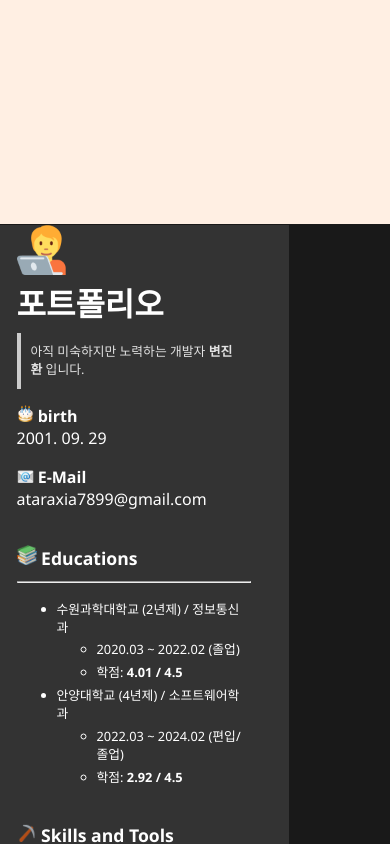
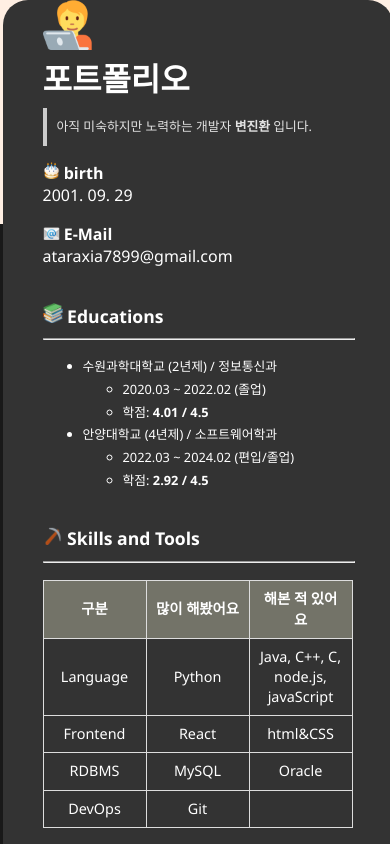
Before and after one commit to ataraxia7899/Portfolio, a React (Vite) app: page / in a window 390 px wide. Shown: the top 844 px of the page. Built offline with nearby package versions, Linux system fonts and the light colour scheme.

Commit message:
모바일 환경 배경 스타일 수정 4

```diff
--- a/src/App.jsx
+++ b/src/App.jsx
@@ -19,25 +19,33 @@ export default function App() {
 		minWidth: '320px', // 최소 너비
 	};
 
-	const contentStyle = {
-		width: '80%', // 더 나은 균형감을 위해 조정된 너비
+	const desktopContentStyle = {
+		width: '80%',
 		maxWidth: '1200px',
 		background: '#333333',
 		position: 'relative',
 		top: '10px',
 		padding: '0 40px 25px',
-		margin: '0 auto', // div를 수평으로 중앙 정렬
-		boxSizing: 'border-box', // 너비 계산에 패딩 포함
-		overflowX: 'hidden', // 가로 스크롤 방지
-		'@media screen and (max-width: 768px)': {
-			width: '100%',
-			maxWidth: 'none',
-			top: '-215px', // 커버 높이만큼 위로 이동
-			left: '65px',
-			minHeight: '100vh', // 전체 화면 높이
-			borderRadius: '25px 25px 0 0', // 상단 모서리만 둥글게
-		},
+		margin: '0 auto',
+		boxSizing: 'border-box',
+		overflowX: 'hidden',
 	};
+
+	const mobileContentStyle = {
+		width: '100%',
+		maxWidth: 'none',
+		background: '#333333',
+		position: 'relative',
+		top: '-215px',
+		left: '65px',
+		minHeight: '100vh',
+		borderRadius: '25px 25px 0 0',
+		padding: '0 40px 25px',
+		boxSizing: 'border-box',
+		overflowX: 'hidden',
+	};
+
+	const contentStyle = window.innerWidth <= 768 ? mobileContentStyle : desktopContentStyle;
 
 	return (
 		<>
```
